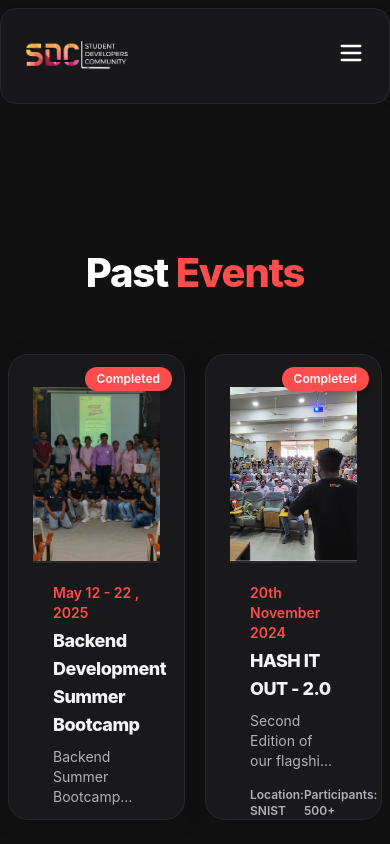
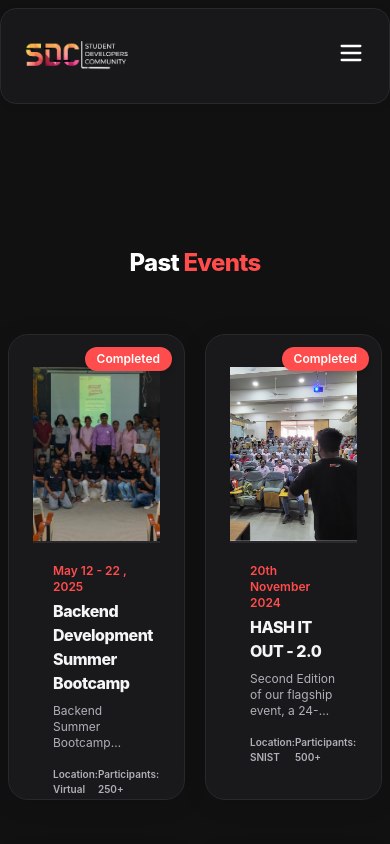
Before and after one commit to sdc-snist/sdc-web, a React (Vite) app: page /events in a window 390 px wide. Shown: the top 844 px of the page. Built offline with nearby package versions, Linux system fonts and the light colour scheme.

Commit message:
adjustments in spacing
adjustments in spacing

```diff
--- a/src/components/Activities.jsx
+++ b/src/components/Activities.jsx
@@ -59,7 +59,7 @@ function Activities() {
   return (
   <section ref={ref} className={`section section-alt py-8 sm:py-16 transition-all duration-1000 ${inView ? 'animate-fade-slide' : 'opacity-0 translate-y-10'}`}>
       <div className="flex justify-center text-center items-center mb-12">
-        <h2 className="text-4xl lg:text-5xl font-extrabold mb-2 relative inline-block">
+        <h2 className="text-2xl sm:text-3xl lg:text-5xl font-extrabold mb-2 relative inline-block">
           <span className="bg-gradient-to-r from-[#ff4c4c] to-[#ff6b6b] bg-clip-text text-transparent drop-shadow-lg">
             Our Community
           </span>
@@ -75,11 +75,11 @@ function Activities() {
             }
             style={{ minHeight: '300px' }}
           >
-            <h3 className="text-4xl md:text-5xl font-extrabold italic text-center mb-4 tracking-tight">
+            <h3 className="text-xl sm:text-2xl md:text-5xl font-extrabold italic text-center mb-4 tracking-tight">
               <span className={`bg-gradient-to-r ${act.accent} bg-clip-text text-transparent italic`}>{act.heading[0]}</span>
               <span className="text-white italic">{act.heading[1]}</span>
             </h3>
-            <ul className="mt-2 text-lg md:text-xl text-[var(--color-text-muted)] font-semibold w-full max-w-xs mx-auto divide-y divide-[var(--color-border)]">
+            <ul className="mt-2 text-sm sm:text-base md:text-xl text-[var(--color-text-muted)] font-semibold w-full max-w-xs mx-auto divide-y divide-[var(--color-border)]">
               {act.features.map((feature, i) => (
                 <li key={i} className="py-3 px-1 first:pt-0 last:pb-0">
                   {feature}
--- a/src/components/Events/PastEvents.jsx
+++ b/src/components/Events/PastEvents.jsx
@@ -60,7 +60,7 @@ const PastEvents = () => {
   <section className="section section-alt py-16 px-4 text-center">
       {/* Heading */}
       <h2
-        className="text-[2.5rem] sm:text-[4rem] md:text-[5.5rem] font-extrabold italic tracking-tight text-white mb-10 leading-tight"
+  className="text-2xl sm:text-3xl md:text-[5.5rem] font-extrabold italic tracking-tight text-white mb-10 leading-tight"
         style={{ fontFamily: 'Inter, Segoe UI, Arial, sans-serif', letterSpacing: '-0.03em' }}
       >
         <span className="text-white not-italic">Past</span>{' '}
@@ -88,17 +88,17 @@ const PastEvents = () => {
             {/* Content */}
             <div className="p-5 text-left flex flex-col justify-between h-56">
               <div>
-                <p className="text-sm text-[var(--color-primary)] font-semibold mb-1">
+                <p className="text-xs sm:text-sm text-[var(--color-primary)] font-semibold mb-1">
                   {event.date}
                 </p>
-                <h4 className="font-bold text-lg text-white mb-2">
+                <h4 className="font-bold text-base sm:text-lg text-white mb-2">
                   {event.title}
                 </h4>
-                <p className="text-sm text-[var(--color-text-muted)] line-clamp-3">
+                <p className="text-xs sm:text-sm text-[var(--color-text-muted)] line-clamp-3">
                   {event.description}
                 </p>
               </div>
-              <div className="flex justify-between pt-4 text-xs text-[var(--color-text-muted)] font-semibold">
+              <div className="flex justify-between pt-4 text-[10px] sm:text-xs text-[var(--color-text-muted)] font-semibold">
                 <span>Location: {event.location}</span>
                 <span>Participants: {event.participants}</span>
               </div>
--- a/src/components/Landing.jsx
+++ b/src/components/Landing.jsx
@@ -67,7 +67,7 @@ const Landing = () => {
   const [ref, inView] = useSectionInView();
   return (
     <>
-      <section ref={ref} className={`section relative overflow-hidden min-h-[90vh] flex flex-col items-center justify-center pt-6 pb-6 sm:pt-12 sm:pb-12 transition-all duration-1000 ${inView ? 'animate-fade-slide' : 'opacity-0 translate-y-10'}`}>
+  <section ref={ref} className={`section relative overflow-hidden min-h-[90vh] flex flex-col items-center justify-center pt-0 pb-0 sm:pt-12 sm:pb-12 transition-all duration-1000 ${inView ? 'animate-fade-slide' : 'opacity-0 translate-y-10'}`}>
         <div className="absolute inset-0 bg-[var(--color-bg)] opacity-100 z-0"></div>
         <div className="relative z-10 w-full max-w-7xl mx-auto flex flex-col items-center justify-center px-2 sm:px-8 pb-0">
           <h1
```
